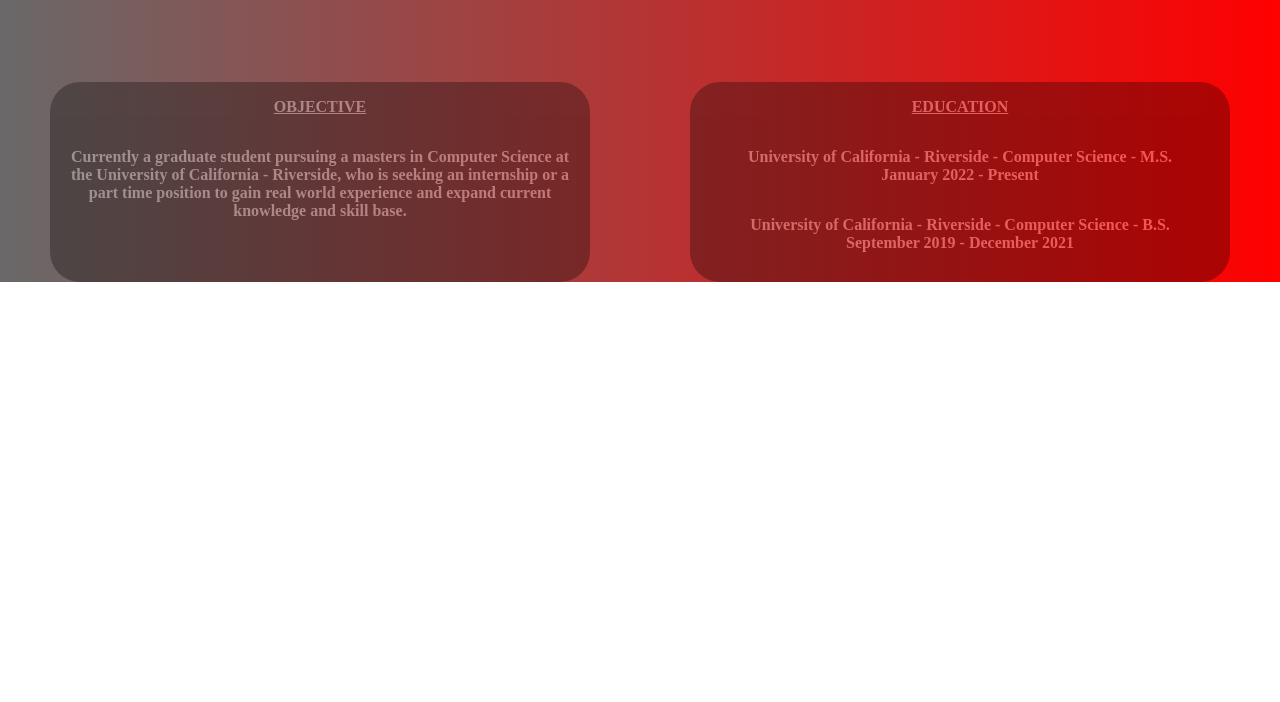
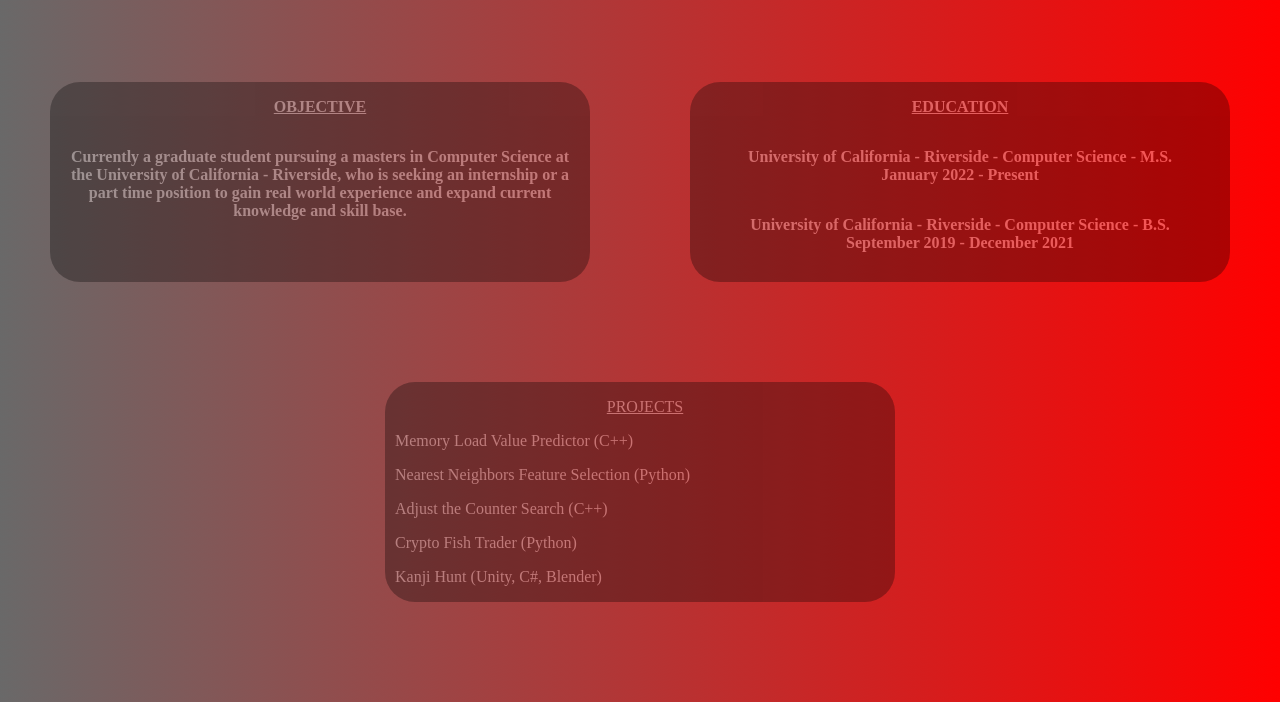
Before and after one commit to Krazriel/portfolio, a plain HTML site: page html/home.html in a window 1280 px wide. Shown: the part 647-1349 px from the top of the page. Before the commit the page ends 929 px from the top, so only its background shows below. Drawn offline with Linux system fonts and the light colour scheme.

Commit message:
Added project section

```diff
--- a/html/css/home.css
+++ b/html/css/home.css
@@ -85,8 +85,28 @@
     border-radius: 30px;
 }
 
-.summaryTitle, .educationTitle{
+.infoSection3{
+    display: flex;
+    justify-content: center;
+    margin-top: 100px;
+}
+
+.projects{
+    width: 500px;
+    background-color: black;
+    opacity: 0.3;
+    color: white;
+    border-radius: 30px;
+    padding-left: 10px;
+    margin-bottom: 100px;
+}
+
+.summaryTitle, .educationTitle, .sectionTitle{
     text-decoration: underline;
+}
+
+.sectionTitle{
+    text-align: center;
 }
 
 .educationDesc{
@@ -96,7 +116,6 @@
 .eduDate{
     margin-top: 0px;
 }
-
 
 @media screen and (max-width: 1200px) {
 
--- a/html/home.html
+++ b/html/home.html
@@ -49,6 +49,16 @@
                     <p class="eduDate">September 2019 - December 2021</p>
                 </div>
             </div>
+            <div class="infoSection3">
+                <div class="projects">
+                    <p class="sectionTitle">PROJECTS</p>
+                    <p class="projTitle">Memory Load Value Predictor (C++)</p>
+                    <p class="projTitle">Nearest Neighbors Feature Selection (Python)</p>
+                    <p class="projTitle">Adjust the Counter Search (C++)</p>
+                    <p class="projTitle">Crypto Fish Trader (Python)</p>
+                    <p class="projTitle">Kanji Hunt (Unity, C#, Blender)</p>
+                </div>
+            </div>
         </div>
     </body>
 </html>
```
